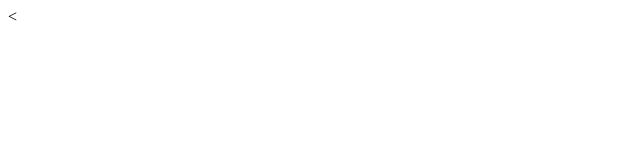
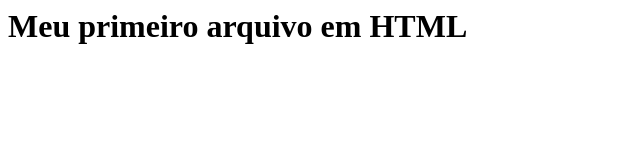
Before and after one commit to mumucho-the-burro/primeiro-repositorio-, a plain HTML site: page index.html in a window 1280 px wide. Shown: the whole page, without its empty margins (0-640 px from the left). Drawn offline with Linux system fonts and the light colour scheme.

Commit message:
Update index.html

```diff
--- a/index.html
+++ b/index.html
@@ -1,3 +1,3 @@
 <html>
-  <
+ <h1> Meu primeiro arquivo em HTML<h1/>
 </html>
```
